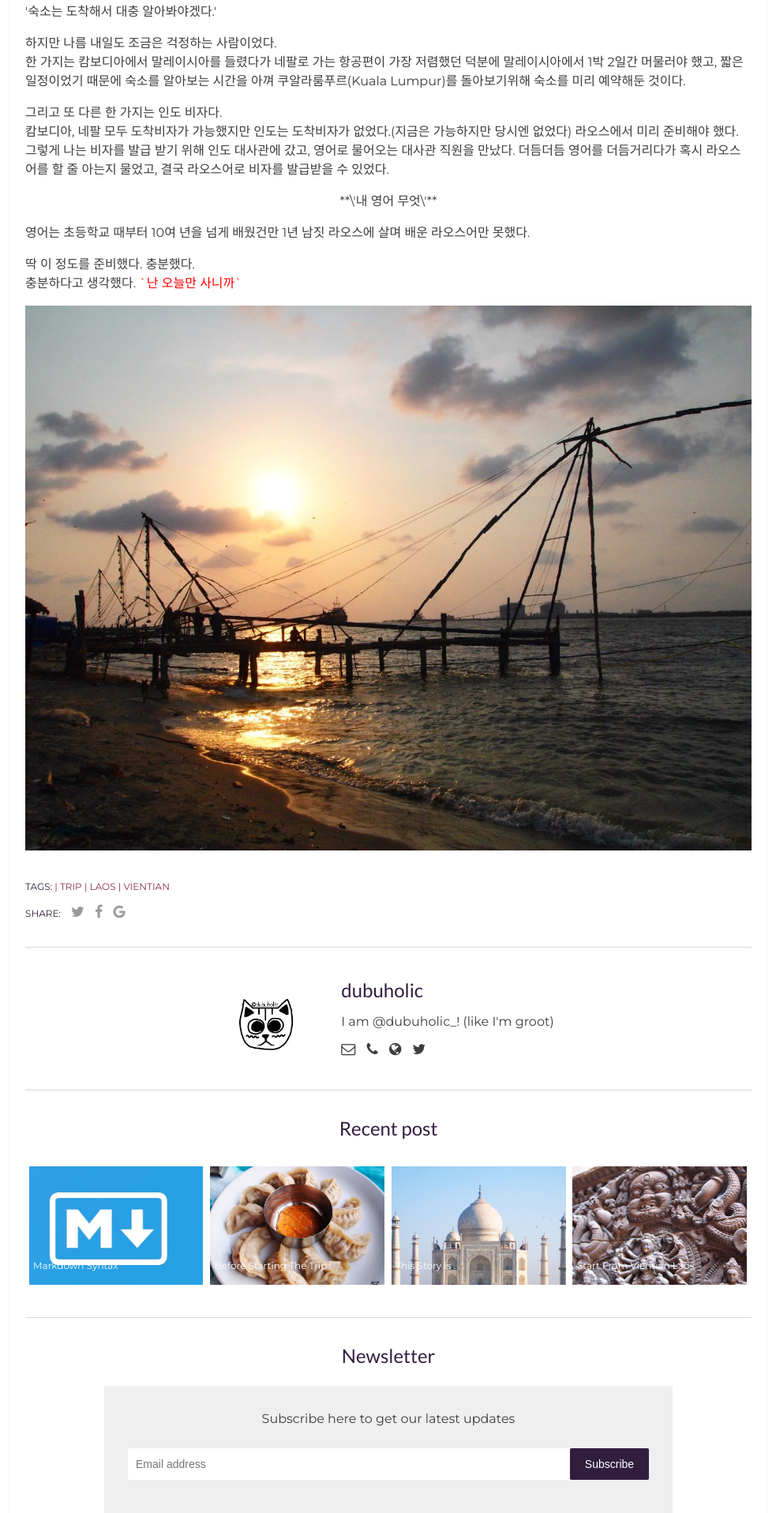
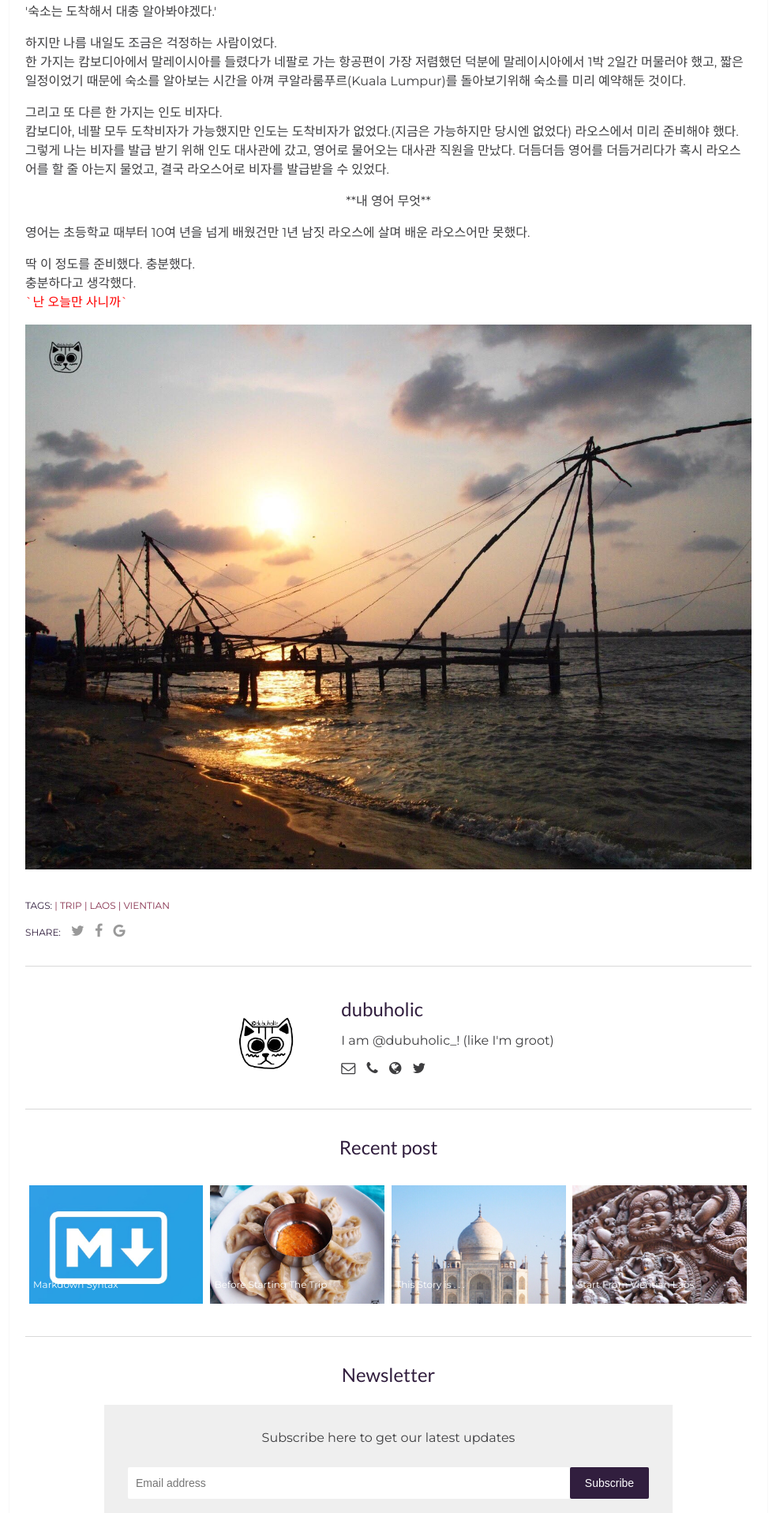
Before and after one commit to HAEZZA/HAEZZA.github.io, a Jekyll site: the page built from _posts/2019-08-12-Prepare.markdown, in a window 1280 px wide. Shown: the part 833-2749 px from the top of the page at 79% size, without its empty margins (148-1131 px from the left). Built offline with Jekyll 4.4.1, drawn with Linux system fonts in a browser that asks for light colours; comment, search, counter and statistics services are not loaded.

Commit message:
md & 이미지 수정

```diff
--- a/_posts/2019-08-12-Prepare.markdown
+++ b/_posts/2019-08-12-Prepare.markdown
@@ -29,12 +29,13 @@ author: dubuholic # Add name author (optional)
 그렇게 나는 비자를 발급 받기 위해 인도 대사관에 갔고, 영어로 물어오는 대사관 직원을 만났다.
 더듬더듬 영어를 더듬거리다가 혹시 라오스어를 할 줄 아는지 물었고, 결국 라오스어로 비자를 발급받을 수 있었다.
 
-<center>**\'내 영어 무엇\'**</center>
+<center>**내 영어 무엇**</center>
 
 영어는 초등학교 때부터 10여 년을 넘게 배웠건만 1년 남짓 라오스에 살며 배운 라오스어만 못했다.
 
 딱 이 정도를 준비했다. 충분했다.
-충분하다고 생각했다. <span style="color:red">\`난 오늘만 사니까\`</span>
+충분하다고 생각했다.
+<span style="color:red">\`난 오늘만 사니까\`</span>
 
 
 ![map]({{site.baseurl}}/assets/img/2013-03-14-cochin.jpg)
```
Also changed, not shown: assets/img/2013-03-14-cochin.jpg.
